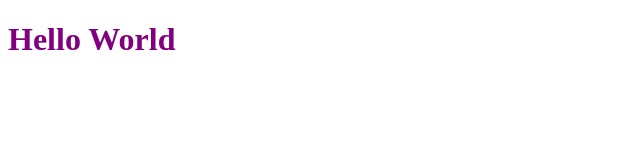
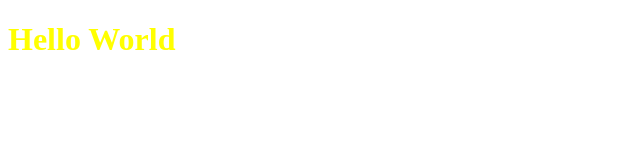
Before and after one commit to avnkiah/Test, a plain HTML site: page Index.html in a window 1280 px wide. Shown: the whole page, without its empty margins (0-640 px from the left). Drawn offline with Linux system fonts and the light colour scheme.

Commit message:
Change color of heading in index.html
Dipshika did not like the color :(

```diff
--- a/Index.html
+++ b/Index.html
@@ -6,6 +6,6 @@
     <title>Hello</title>
 </head>
 <body>
-  <h1 style="color: purple">Hello World</h1>
+  <h1 style="color: yellow">Hello World</h1>
 </body>
 </html>
```
